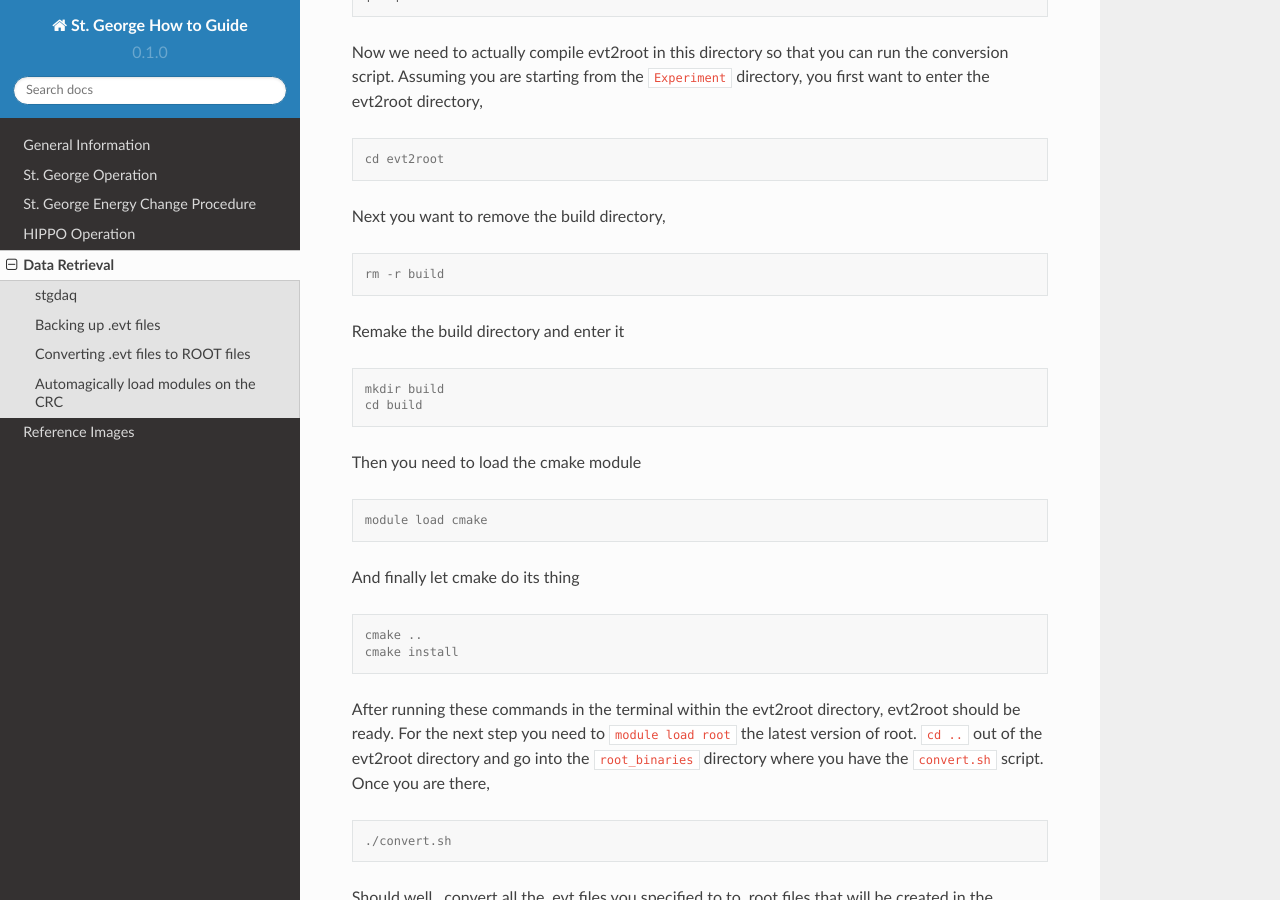
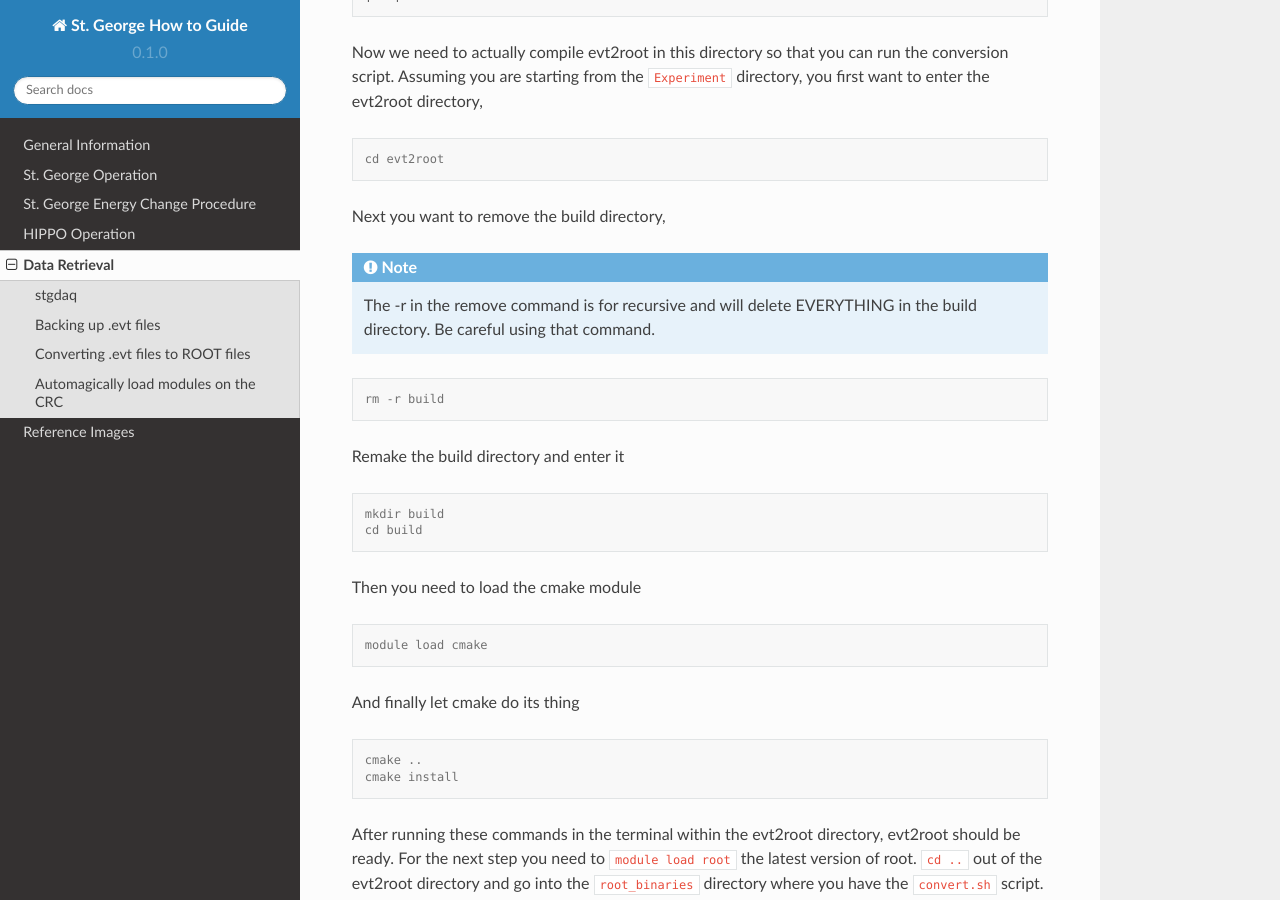
Before and after one commit to asanch25/StG-How-To, a Sphinx documentation site: the page built from docs/source/dataaq.rst, in a window 1280 px wide and 900 px high, scrolled down 1681 px. Built offline with Sphinx 7.4.7 and the Read the Docs theme 2.0.0, drawn with Linux system fonts in a browser that asks for light colours; pages that are not in the unit, such as notebooks, are missing from menus.

Commit message:
Update dataaq.rst

```diff
--- a/docs/source/dataaq.rst
+++ b/docs/source/dataaq.rst
@@ -81,6 +81,9 @@ Now we need to actually compile evt2root in this directory so that you can run t
 
 Next you want to remove the build directory,
 
+.. note::
+    The -r in the remove command is for recursive and will delete EVERYTHING in the build directory. Be careful using that command.
+
 .. code-block:: console
 
     rm -r build
```
